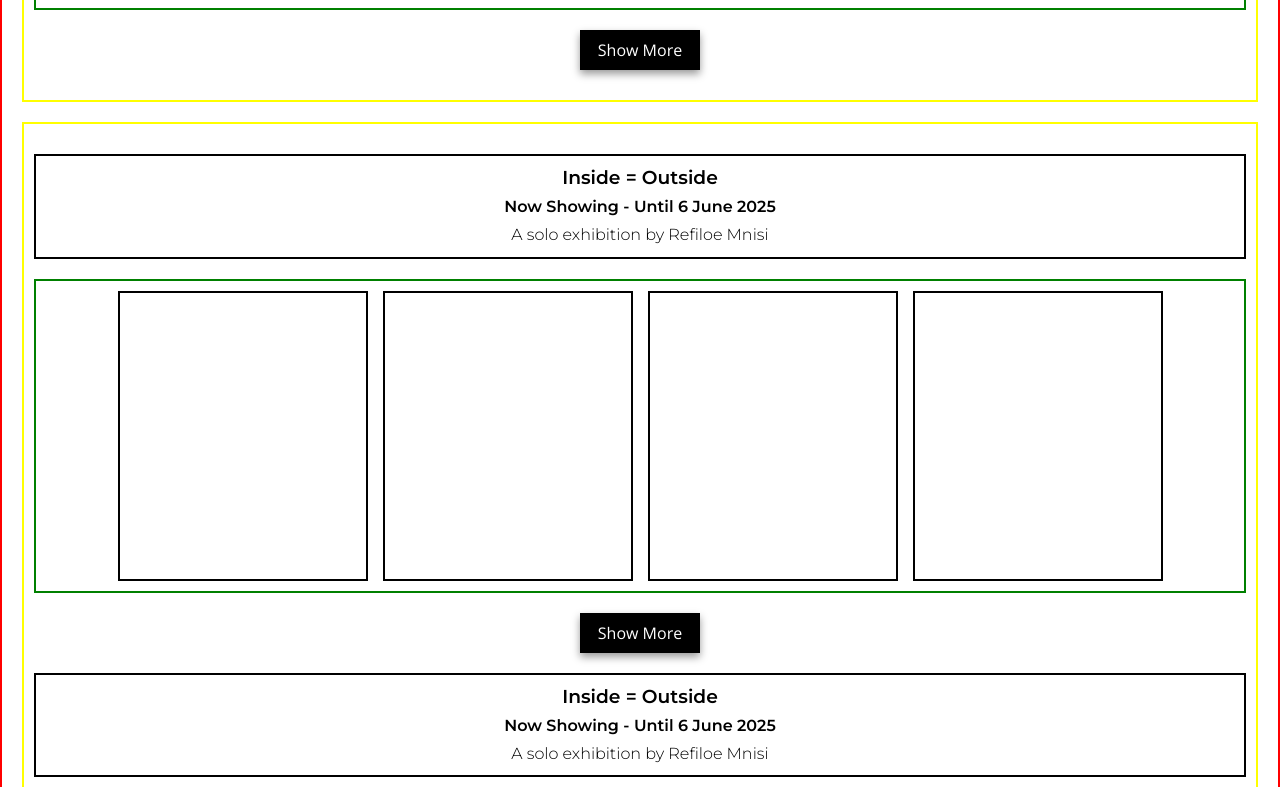
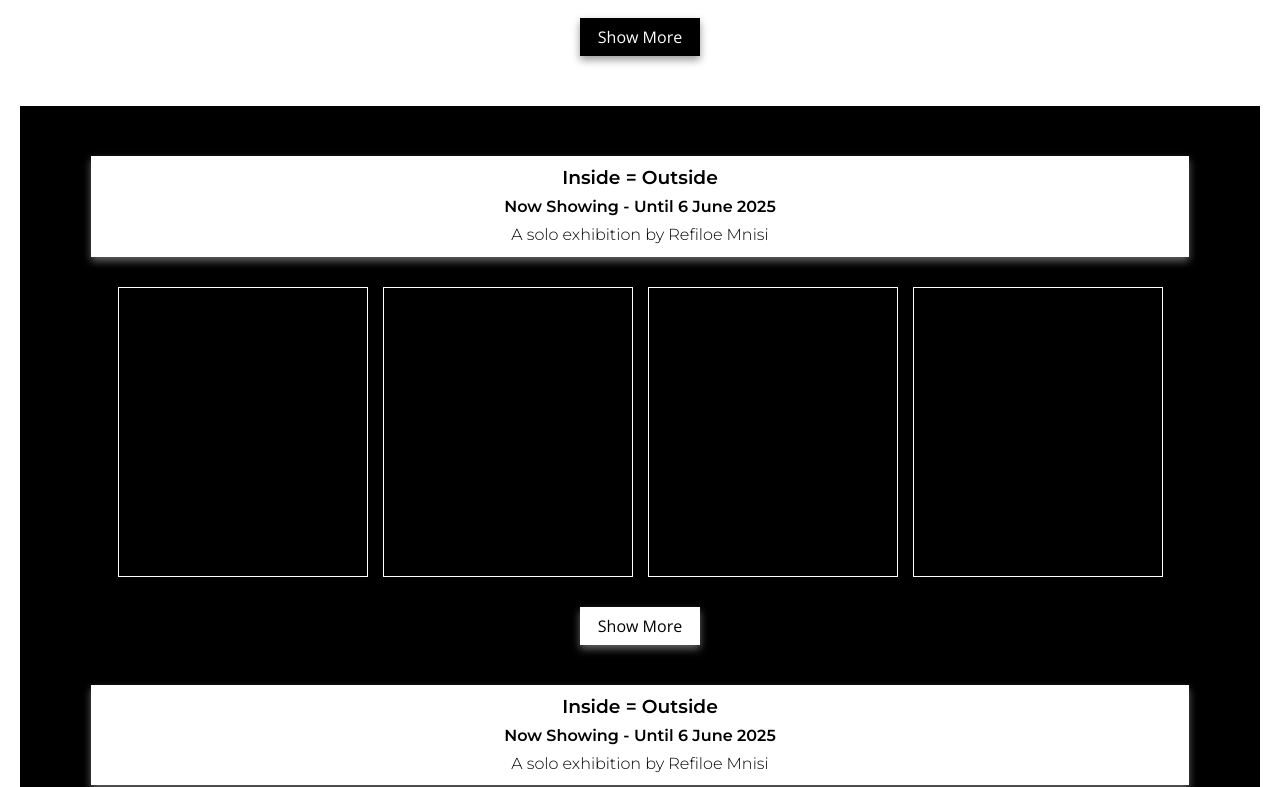
Before and after one commit to Lebo-Madikane/dweba-art-and-cafe, a Next.js app: page /galleryPage in a window 1280 px wide. Shown: the part 582-1369 px from the top of the page. Built offline with nearby package versions, Linux system fonts and the light colour scheme.

Commit message:
structure and style galleryPage

```diff
--- a/src/pages/galleryPage.js
+++ b/src/pages/galleryPage.js
@@ -19,31 +19,31 @@ const GalleryGrid = () => (
             </div>
             <div className={styles.galleryShowMoreBtn}>Show More</div>
         </div>
-        <div className={styles.gallerySection}>
-            <div className={styles.galleryHeader}>
+        <div className={`${styles.gallerySection} ${styles.gallerySectionMid}`}>
+            <div className={`${styles.galleryHeader} ${styles.galleryHeaderMid}`}>
                 <h3>Inside = Outside</h3>
                 <h4>Now Showing - Until 6 June 2025</h4>
                 <p>A solo exhibition by Refiloe Mnisi</p>
             </div>
-            <div className={styles.galleryGrid}>
+            <div className={`${styles.galleryGrid} ${styles.galleryGridMid}`}>
                 <div className={styles["artwork"]}></div>
                 <div className={styles["artwork"]}></div>
                 <div className={styles["artwork"]}></div>
                 <div className={styles["artwork"]}></div>
             </div>
-            <div className={styles.galleryShowMoreBtn}>Show More</div>
-            <div className={styles.galleryHeader}>
+            <div className={`${styles.galleryShowMoreBtn} ${styles.galleryShowMoreBtnMid}`}>Show More</div>
+            <div className={`${styles.galleryHeader} ${styles.galleryHeaderMid}`}>
                 <h3>Inside = Outside</h3>
                 <h4>Now Showing - Until 6 June 2025</h4>
                 <p>A solo exhibition by Refiloe Mnisi</p>
             </div>
-            <div className={styles.galleryGrid}>
+            <div className={`${styles.galleryGrid} ${styles.galleryGridMid}`}>
                 <div className={styles["artwork"]}></div>
                 <div className={styles["artwork"]}></div>
                 <div className={styles["artwork"]}></div>
                 <div className={styles["artwork"]}></div>
             </div>
-            <div className={styles.galleryShowMoreBtn}>Show More</div>
+            <div className={`${styles.galleryShowMoreBtn} ${styles.galleryShowMoreBtnMid}`}>Show More</div>
         </div>
         <div className={styles.gallerySection}>
             <div className={styles.galleryHeader}>
--- a/src/styles/pages/galleryPage.module.scss
+++ b/src/styles/pages/galleryPage.module.scss
@@ -2,18 +2,23 @@
     width: 100%;
     padding: 20px;
     margin-top: 80px;
-    border: 2px solid red;
 
     .gallerySection {
         margin: 20px auto;
         padding: 10px;
-        border: 2px solid #ffff00;
 
         .galleryHeader {
+            width: 90%;
             margin: 20px auto;
             padding: 10px;
             text-align: center;
-            border: 2px solid black;
+            box-shadow: 0 4px 8px rgba(0, 0, 0, 0.4);
+            background-color: #000000;
+            color: #ffffff;
+
+            h4,h3 {
+                color: #ffffff;
+            }
         }
 
         .galleryGrid {
@@ -25,12 +30,11 @@
             justify-content: center;
             gap: 15px;
             flex-wrap: wrap;
-            border: 2px solid green;
 
             .artwork {
                 width: 250px;
                 height: 290px;
-                border: 2px solid black;
+                border: 1px solid black;
             }
         }
 
@@ -41,8 +45,41 @@
             text-align: center;
             color: #ffffff;
             background-color: #000000;
-            border: 1px solid #000;
             box-shadow: 0 4px 8px rgba(0, 0, 0, 0.4);
+            cursor: pointer;
+        }
+    }
+
+    .gallerySectionMid {
+        background-color: #000;
+
+        .galleryHeaderMid {
+            margin-top: 40px;
+            background-color: #ffffff;
+            box-shadow: 0 4px 8px rgba(255, 255, 255, 0.4);
+
+            h4, h3, p {
+                color: #000000;
+            }
+        }
+
+        .galleryGridMid {
+            .artwork {
+                width: 250px;
+                height: 290px;
+                border: 1px solid rgb(255, 255, 255);
+            }
+        }
+
+        .galleryShowMoreBtn {
+            width: 120px;
+            padding: 8px;
+            margin: 20px auto;
+            text-align: center;
+            color: #000000;
+            background-color: #ffffff;
+            box-shadow: 0 4px 8px rgba(255, 255, 255, 0.4);
+            cursor: pointer;
         }
     }
 }
```
